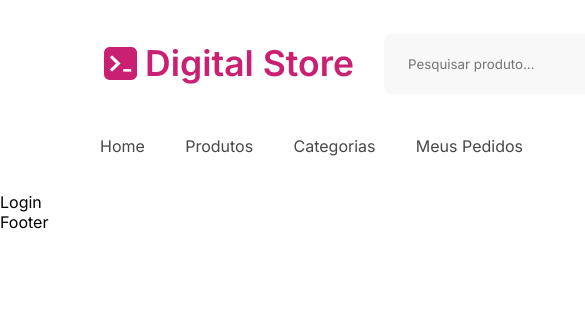
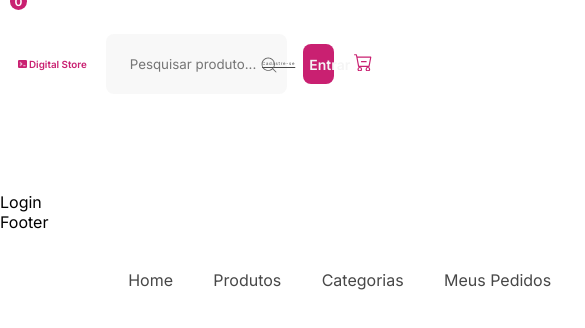
Before and after one commit to DarlanMendes/digital-store, a React (Create React App) app: page / in a window 390 px wide. Shown: the top 328 px of the page, 585 px wide, since content can reach past the window. Built offline with nearby package versions, Linux system fonts and the light colour scheme.

Commit message:
aplicado a responsividade e adcionado o icon carrinho

```diff
--- a/src/components/Header/index.jsx
+++ b/src/components/Header/index.jsx
@@ -4,35 +4,52 @@ import { CiSearch } from 'react-icons/ci'
 import { IconContext } from "react-icons";
 import NavLink from "../NavLink";
 import Botao from "../Botao";
+import Carrinho from "../Carrinho"
 
 export default function Header() {
 
-    return (<div>
-        {/* <div style={location.pathname==="/home" && {color:"red"}}>
-            home
-        </div> */}
-        <div style={{ width: "1440px", height: "192px", left: "0px", top: "0px", display: "flex" }}>
+        return (
+
+                <div className={styles.centralizar}>
+
+
+                        <div className={styles.containerHeader}>
+
+                                <div className={styles.topoHeader}>
                                         <div className={styles.imgContainer}>
-                <img src={logo} alt="" />
-            </div>
-            <div className={styles.logo}>
+                                                <img src={logo} alt="" className={styles.imagemLogo} />
+                                                <div className={styles.tituloLogo}>
                                                         Digital Store
                                                 </div>
-            <div className={styles.search}>
+                                        </div>
+
+                                        <div className={styles.inputContainer}>
                                                 <input type="text" className={styles.inputBuscaHome} placeholder="Pesquisar produto..." />
-            </div>
                                                 <IconContext.Provider value={{ color: "rgb (102,102,102)", className: styles.icon }}>
                                                         <div>
                                                                 <CiSearch />
                                                         </div>
                                                 </IconContext.Provider>
-            <div className={styles.divBotaoEntrar}>
-                <Botao corFundo="#C92071" texto="Entrar" largura="114px" />
                                         </div>
+                                        <div className={styles.botoesContainer}>
+
                                                 <div className={styles.divCadastro}>
                                                         Cadastre-se
                                                 </div>
-                <NavLink/>
+
+                                                <div className={styles.divBotaoEntrar}>
+                                                        <Botao corFundo="#C92071" texto="Entrar" largura="7.87vw" />
+                                                </div>
+
+                                                <div className={styles.Carrinho}>
+                                                        <Carrinho />
+                                                </div>
+
+                                        </div>
+                                </div>
+                                <div className={styles.divNavLink}>
+                                        <NavLink />
+                                </div>
                         </div>
                 </div>)
 }
--- a/src/components/Header/styles.module.scss
+++ b/src/components/Header/styles.module.scss
@@ -1,44 +1,24 @@
 @import url('https://fonts.googleapis.com/css2?family=Inter:wght@600;602&display=swap');
 
 
-.imgContainer {
-    width: 33px;
-    height: 33px;
-    position: absolute;
-    margin-top: 47px;
-    margin-left: 104px;
-    margin-right: 1303px;
-}
 
 
-.logo {
-    width: 212px;
-    height: 44px;
-    position: absolute;
-    margin-top: 42px;
-    margin-left: 145px;
-    margin-right: 1083px;
-    font-size: 35.5px;
-    font-weight: 600;
-    line-height: 44px;
-    color: #C92071;
-    font-family: 'Inter', sans-serif;
+
+.inputContainer {
+    height: 60px;
+    width: 38.57vw;
     display: flex;
     flex-direction: row;
-}
-
 
     .inputBuscaHome {
-    width: calc(559px - 41px);
+        // width: calc(559px - 41px);
+        width: 35.97vw;
         height: 28px;
-    position: absolute;
-    margin-top: 34px;
-    margin-left: 384px;
-    margin-right: 473px;
-    border: none;
         border-radius: 8px;
         background-color: rgb(71, 71, 71, 0.04);
         padding: 16px 17px 16px 24px;
+        margin-left: 1.80vw;
+        border: none;
 
         ::placeholder {
             color: rgb(102, 102, 102, 0.6);
@@ -50,51 +30,101 @@
         }
     }
 
-.containerInputBusca {
-    position: absolute;
+    .icon {
+        font-size: 20px;
+        position: relative;
+        right: 28px;
+        top: 20.78px;
+        color: rgb(102, 102, 102);
+    }
 }
 
-.search {
-    position: absolute;
+.topoHeader {
+    display: flex;
+    flex-direction: row;
+
+    .imgContainer {
+        height: 60px;
+        width: 20.7vw;
+        display: flex;
+        flex-direction: row;
+        align-items: center;
+
+        .imagemLogo {
+            width: 2.29vw;
+
         }
 
-.icon {
-    position: absolute;
-    margin-top: 54.78px;
-    margin-left: 905.78px;
-    margin-right: 516.24px;
-    width: 20px;
-    height: 20px;
-    size: 18px;
+        .tituloLogo {
+            height: 60px;
+            margin-left: 0.55vw;
+            font-size: 2.52vw;
+            font-weight: 600;
+            line-height: 44px;
+            color: #C92071;
+            font-family: 'Inter', sans-serif;
+            display: flex;
+            align-items: center;
+            white-space: nowrap;
         }
 
-.divBotaoEntrar{
-    width: 114px;
-    height: 40px;
-    margin-top: 44px;
-    margin-left: 1123px;
-    margin-right: 203px;
-    position: absolute;
     }
 
-.divCadastro{
+}
+
+.containerHeader {
+    width: 85.56vw;
+    height: 158px;
+    display: flex;
+    flex-direction: column;
+    margin-top: 34px;
+    align-items: center;
+}
+
+
+.divBotaoEntrar {
+    margin-left: 2.07vw;
+}
+
+
+
+.botoesContainer{
+    display: flex;
+    flex-direction: row;
+    height: 60px;
+    align-items: center;
+    margin-left: 3.31vw;
+}
+
+.divCadastro {
     text-underline-offset: 2px;
-    position: absolute;
-    left: 991px;
-    top:50px;
     font-family: 'Inter';
     font-style: normal;
     font-weight: 400;
-    font-size: 16px;
+    font-size: 1.10vw;
     line-height: 28px;
     letter-spacing: 0.75px;
     text-decoration-line: underline;
     color: #474747;
+    white-space: nowrap;
 }
 
 .divNavLink {
-  left: 100px;
-  margin-top:136px;
-  margin-left: 60px;
+    padding-top: 40px;
+    width: 85.56vw;
+}
 
+.Carrinho {
+  margin-left: 5.02vw;
+  display: flex;
+  flex-direction: row;
+  align-items: center;
+  justify-content: center;
 }
+
+.centralizar{
+    display: flex;
+    flex-direction: column;
+    align-items: center;
+    justify-content: start;
+}
```
Lines whose indentation alone changed are shown as unchanged.
